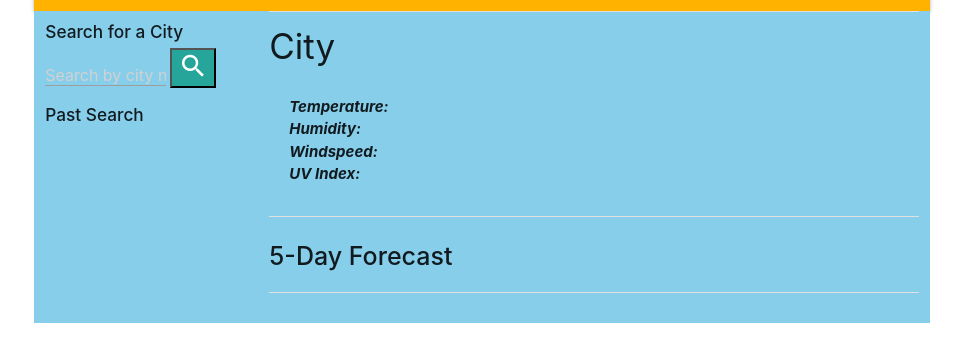
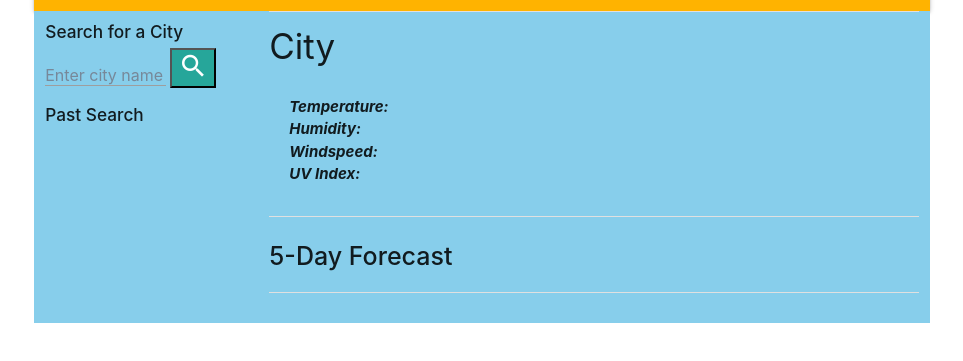
Before and after one commit to ankmud01/Weather-App, a plain HTML site: page index.html in a window 1280 px wide. Shown: the part 53-414 px from the top of the page, without its empty margins (158-1121 px from the left). Drawn offline with nearby package versions, Linux system fonts and the light colour scheme.

Commit message:
updated placeholder text and color in search bar..

```diff
--- a/index.html
+++ b/index.html
@@ -24,7 +24,7 @@
         <div class="col s3">
             <h6><strong> Search for a City</strong></h6>
             <form class="search-wrapper">
-                <input id="search" type="text" placeholder="Search by city name" required/>
+                <input id="search" type="text" placeholder="Enter city name" required/>
                 <button id="getWeather" type="submit">
                     <i class="small material-icons" id="searchicon">search</i>
                 </button>
--- a/style.css
+++ b/style.css
@@ -27,6 +27,9 @@ h5{
 /* Search icon */
 .material-icons{
     cursor: pointer;
+}
+::placeholder{
+    color: lightslategray;
 }
 /* Past city button inside the search history section */
 .pastcity{
```
